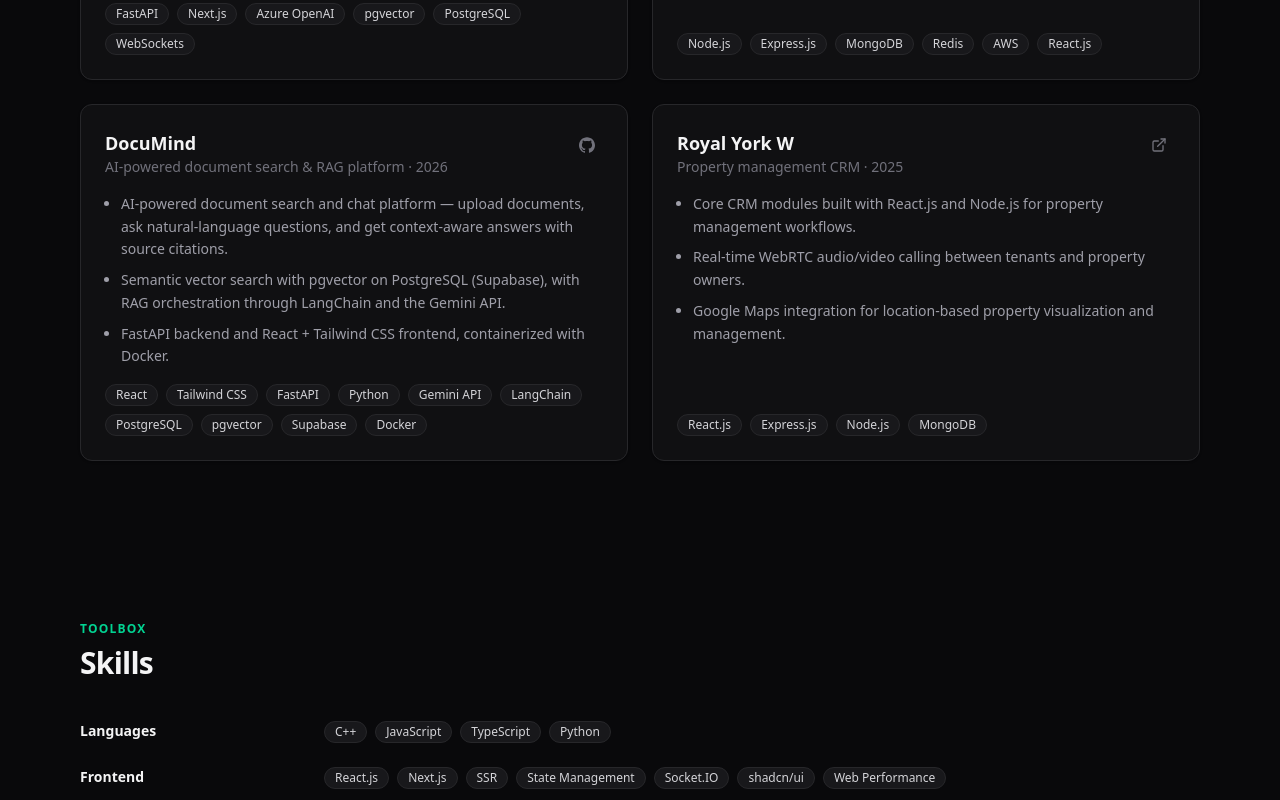
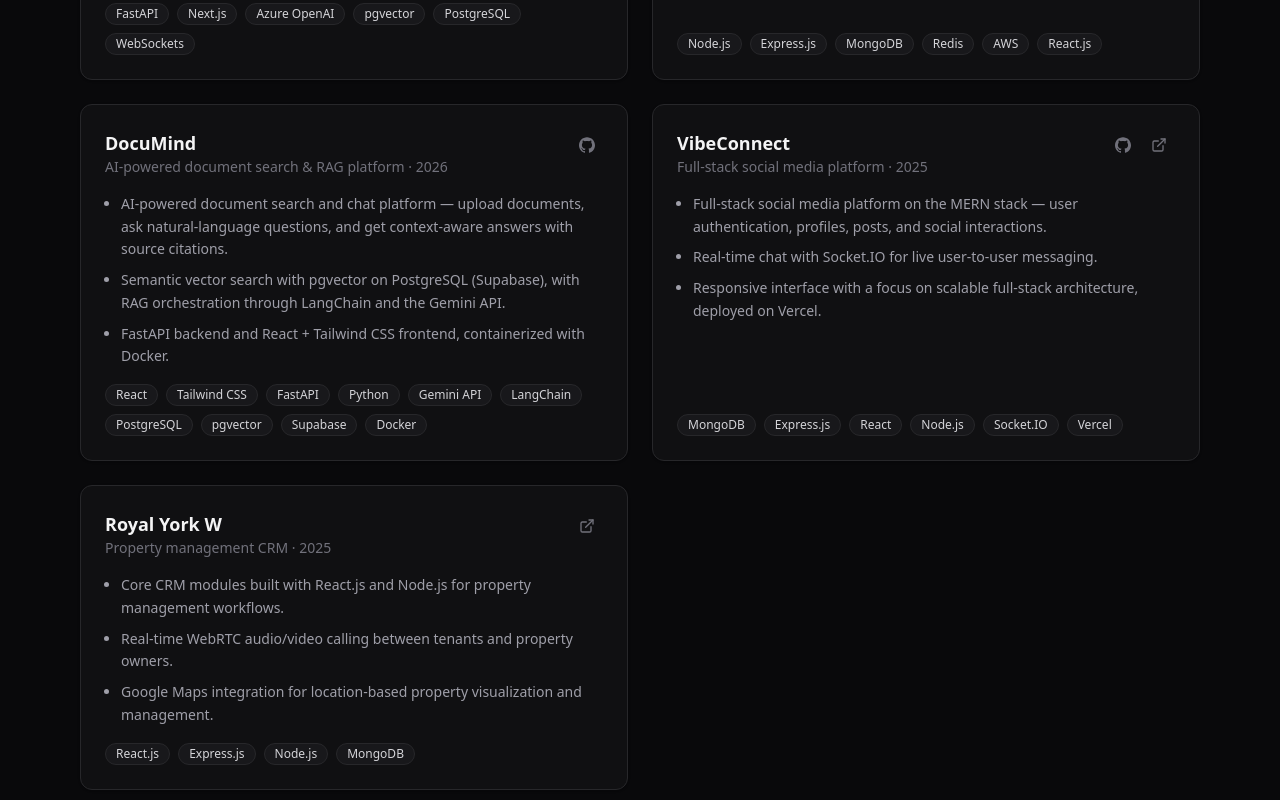
Before and after one commit to UdayMalviya11/portoflio, a React (Vite) app: page / in a window 1280 px wide. Shown: the part 2080-2880 px from the top of the page. Built offline with nearby package versions, Linux system fonts and the light colour scheme; the HTML template or start-up script is replaced by a standard one.

Commit message:
feat: add VibeConnect project

```diff
--- a/src/data/resume.js
+++ b/src/data/resume.js
@@ -92,6 +92,21 @@
     links: { repo: "https://github.com/UdayMalviya11/AiDocumentSearch" },
   },
   {
+    name: "VibeConnect",
+    year: "2025",
+    tagline: "Full-stack social media platform",
+    bullets: [
+      "Full-stack social media platform on the MERN stack — user authentication, profiles, posts, and social interactions.",
+      "Real-time chat with Socket.IO for live user-to-user messaging.",
+      "Responsive interface with a focus on scalable full-stack architecture, deployed on Vercel.",
+    ],
+    tech: ["MongoDB", "Express.js", "React", "Node.js", "Socket.IO", "Vercel"],
+    links: {
+      live: "https://vibe-connect-ws2o.vercel.app/",
+      repo: "https://github.com/UdayMalviya11/VibeConnect",
+    },
+  },
+  {
     name: "Royal York W",
     year: "2025",
     tagline: "Property management CRM",
```
